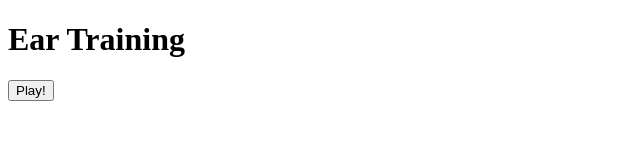
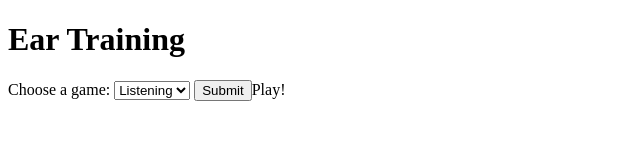
Before and after one commit to dwLG00/musicianship-tools, a plain HTML site: page templates/game.html in a window 1280 px wide. Shown: the whole page, without its empty margins (0-640 px from the left). Drawn offline with Linux system fonts and the light colour scheme.

Commit message:
Backup 01/01 23:30

```diff
--- /dev/null
+++ b/static/js/game-menu.js
@@ -0,0 +1,4 @@
+
+
+
+// Watch the game select for changes in order to decide what div to show
--- a/templates/game.html
+++ b/templates/game.html
@@ -2,9 +2,16 @@
 <!-- Game menu page -->
 <html>
 	<head>
+		<script src="/static/js/game-menu.js"></script>
 	</head>
 	<body>
 		<h1>Ear Training</h1>
-		<button>Play!</button>
+		<form id="choose-game">
+			<label for="game-select">Choose a game:</label>
+			<select name="game-select" id="game-select">
+				<option value="listening">Listening</option>
+			</select>
+			<input type="submit">Play!</input>
+		</form>
 	</body>
 </html>
```
